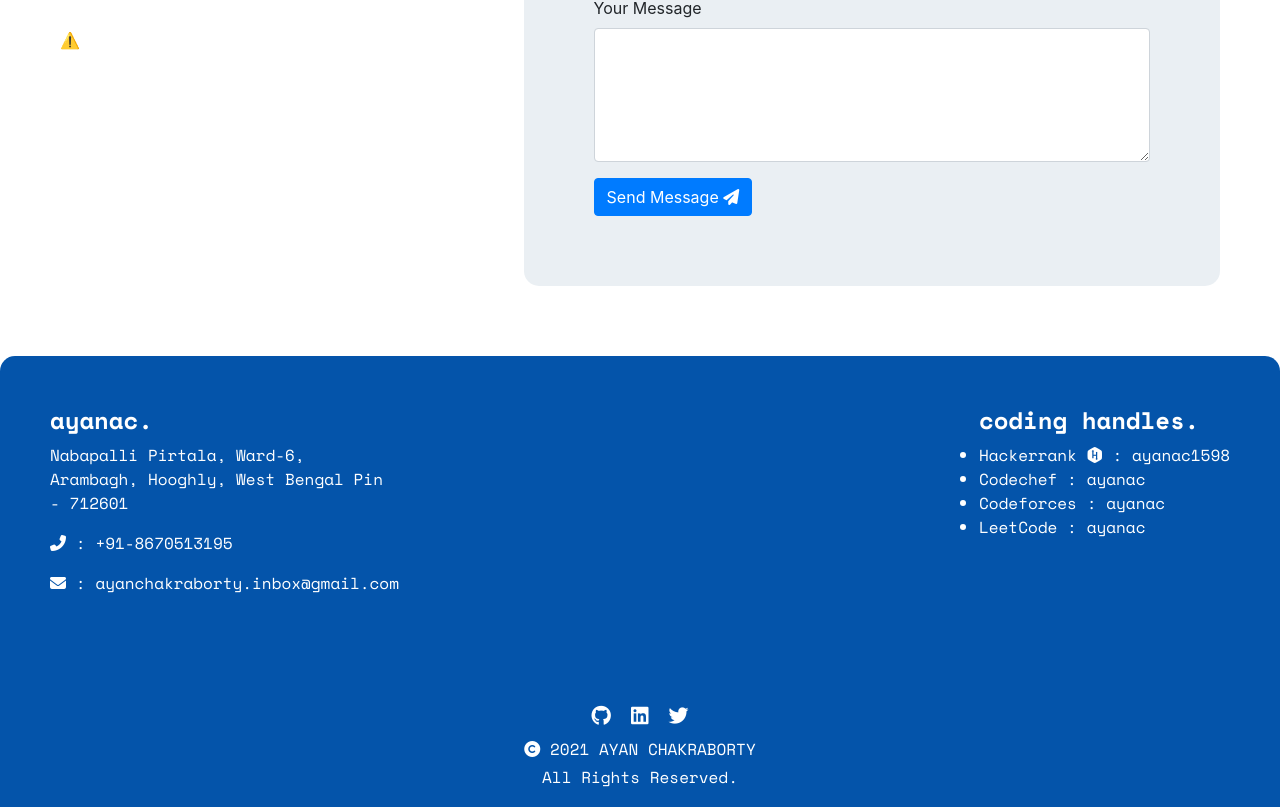
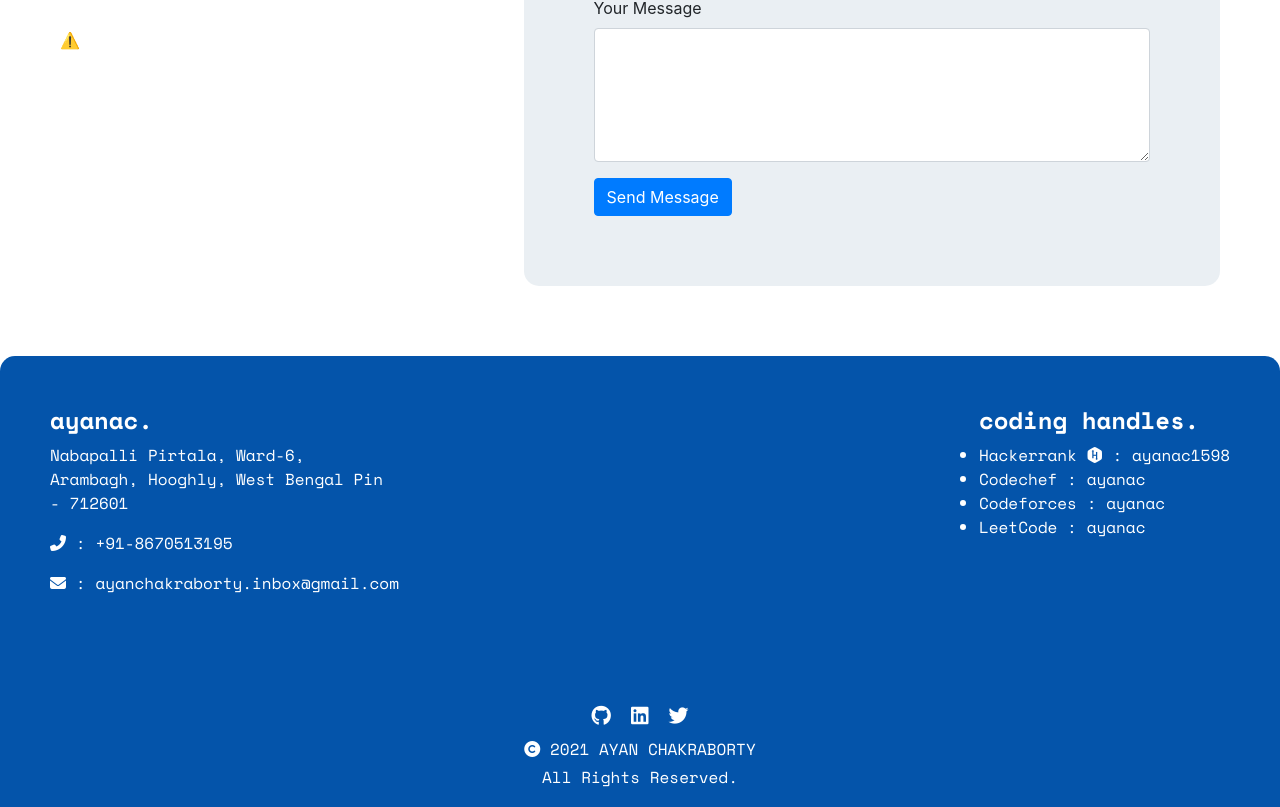
Before and after one commit to ac-ayan/ac-ayan.github.io, a React (Create React App) app: page / in a window 1280 px wide. Shown: the part 4110-4917 px from the top of the page. Built offline with nearby package versions, Linux system fonts and the light colour scheme; no server answers; a web font is replaced by a local one.

Commit message:
Adding success snakbar to contact section

```diff
--- a/src/components/Contact.js
+++ b/src/components/Contact.js
@@ -1,7 +1,7 @@
 import React from "react";
-import {Form, Button} from "react-bootstrap";
+import {Form} from "react-bootstrap";
 import "../css/contact.css";
-import Success from "./Success";
+import SuccessAlert from "./SuccessAlert";
 function Contact() {
   return (
     <div className="contact-section">
@@ -17,7 +17,7 @@ function Contact() {
       </div>
       <div className="form-section">
         <h2>Get in touch !</h2>
-        <Form>
+        <Form >
           <Form.Group className="mb-3" controlId="exampleForm.ControlInput1">
             <Form.Label>Email address</Form.Label>
             <Form.Control type="email" placeholder="name@example.com" />
@@ -26,7 +26,7 @@ function Contact() {
             <Form.Label>Your Message</Form.Label>
             <Form.Control as="textarea" rows={5} />
           </Form.Group>
-          <Success />
+          <SuccessAlert />
         </Form>
       </div>
     </div>
--- a/src/components/Success.js
+++ /dev/null
@@ -1,8 +0,0 @@
-import useSound from 'use-sound';
-import boopSfx from '../assets/sounds/alcatel_success.mp3';
-import {Button} from "react-bootstrap";
-const Success = () => {
-  const [play] = useSound(boopSfx);
-  return <Button onClick={play}>Send Message <i class="fas fa-paper-plane"></i></Button>;
-};
-export default Success;
--- /dev/null
+++ b/src/components/SuccessAlert.js
@@ -0,0 +1,55 @@
+import React from 'react';
+import {Button} from 'react-bootstrap';
+import Snackbar from '@material-ui/core/Snackbar';
+import MuiAlert from '@material-ui/lab/Alert';
+import { makeStyles } from '@material-ui/core/styles';
+import useSound from 'use-sound';
+import boopSfx from '../assets/sounds/alcatel_success.mp3';
+
+function Alert(props) {
+  return <MuiAlert elevation={6} variant="filled" {...props} />;
+}
+
+const useStyles = makeStyles((theme) => ({
+  root: {
+    width: '100%',
+    '& > * + *': {
+      marginTop: theme.spacing(2),
+    },
+  },
+}));
+
+export default function SuccessAlert() {
+  const classes = useStyles();
+  const [open, setOpen] = React.useState(false);
+  const [play] = useSound(boopSfx);
+  const handleClick = () => {
+    setOpen(true);
+
+  };
+
+  const handleClose = (event, reason) => {
+    if (reason === 'clickaway') {
+      return;
+    }
+
+    setOpen(false);
+  };
+
+  return (
+    <div className={classes.root}>
+      <Button onClick={() => {handleClick();play();}}>
+        Send Message
+      </Button>
+      <Snackbar open={open} autoHideDuration={6000} onClose={handleClose}>
+        <Alert onClose={handleClose} severity="success">
+          Message sent successfully!
+        </Alert>
+      </Snackbar>
+      {/* <Alert severity="error">This is an error message!</Alert>
+      <Alert severity="warning">This is a warning message!</Alert>
+      <Alert severity="info">This is an information message!</Alert>
+      <Alert severity="success">This is a success message!</Alert> */}
+    </div>
+  );
+}
```
